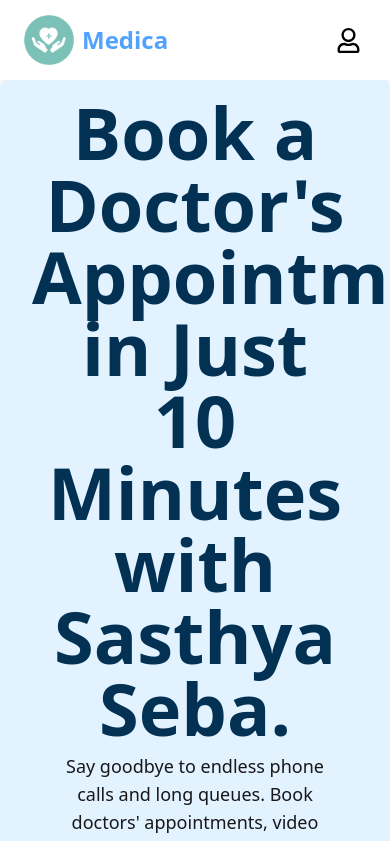
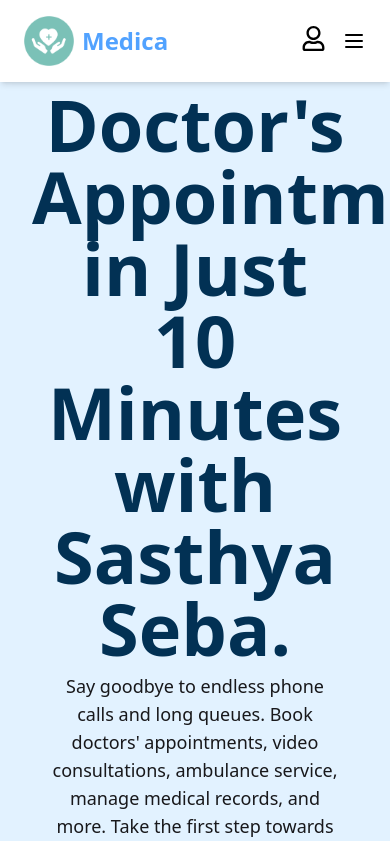
Before and after one commit to rifatjayed/Doctor-Appoinment, a React (Vite) app: page / in a window 390 px wide. Shown: the top 841 px of the page. Built offline with nearby package versions, Linux system fonts and the light colour scheme.

Commit message:
menubar responsive done

```diff
--- a/src/components/Navbar.jsx
+++ b/src/components/Navbar.jsx
@@ -1,24 +1,99 @@
+// import React, { useState } from "react";
+// import { Link } from "react-router";
+// import { FaRegUser } from "react-icons/fa";
+
+// import heroIcon from "../assets/img/Medinova.png";
+// const Navbar = () => {
+//   const [isOpen, setIsOpen] = useState(false);
+
+//   return (
+//     <div className="">
+//       <nav className=" text-black py-4 px-6 flex justify-between items-center shadow-lg h-[80px]">
+//         {/* Left Side - Logo/Icon */}
+//         <div className="flex items-center space-x-2">
+//           <span className="text-2xl font-bold flex items-center text-blue-400">
+//             <img src={heroIcon} alt="" className="w-[50px]" />
+//             <p className="ml-2">Medica</p>
+//           </span>
+//         </div>
+
+//         {/* Center - Menu Links */}
+//         <div className="hidden md:flex space-x-6 font-poppins uppercase font-medium text-base">
+//           <Link to="/" className="hover:text-blue-400 transition">
+//             Home
+//           </Link>
+//           <Link to="/about" className="hover:text-blue-400 transition">
+//             About
+//           </Link>
+//           <Link to="/finddoctor" className="hover:text-blue-400 transition">
+//             Find Doctor
+//           </Link>
+//           <Link to="/findambulance" className="hover:text-blue-400 transition">
+//             Find Ambulance
+//           </Link>
+//           <Link to="/contact" className="hover:text-blue-400 transition">
+//             Contact
+//           </Link>
+//         </div>
+
+//         {/* Right Side - User Button */}
+//         <button
+//           onClick={() => setIsOpen(!isOpen)}
+//           className="flex items-center w-[30px] py-2 rounded-lg transition "
+//         >
+//           {/* <User className="w-5 h-5 mr-2" /> */}
+//           <FaRegUser className="text-[25px]" />
+
+//           {/* Dropdown Menu */}
+//           {isOpen && (
+//             // <div className="absolute right-0 w-48 bg-white shadow-lg rounded-lg p-2">
+//             <div className="absolute right-0 w-48 bg-white shadow-lg rounded-lg p-2">
+//               <ul className="text-black flex flex-col">
+//                 <Link className="px-3 py-2 hover:bg-gray-200 rounded-lg cursor-pointer">
+//                   Profile
+//                 </Link>
+//                 <Link className="px-3 py-2 hover:bg-gray-200 rounded-lg cursor-pointer">
+//                   Dashboard
+//                 </Link>
+//                 <Link
+//                   to="/login"
+//                   className="px-3 py-2 hover:bg-gray-200 rounded-lg cursor-pointer"
+//                 >
+//                   Login
+//                 </Link>
+//               </ul>
+//             </div>
+//           )}
+//         </button>
+//       </nav>
+//     </div>
+//   );
+// };
+
+// export default Navbar;
+
 import React, { useState } from "react";
-import { Link } from "react-router";
+import { Link } from "react-router"; //
 import { FaRegUser } from "react-icons/fa";
+import { HiOutlineMenu, HiX } from "react-icons/hi"; //
 
 import heroIcon from "../assets/img/Medinova.png";
+
 const Navbar = () => {
   const [isOpen, setIsOpen] = useState(false);
+  const [menuOpen, setMenuOpen] = useState(false); // ✅
 
   return (
-    <div className="">
-      <nav className=" text-black py-4 px-6 flex justify-between items-center shadow-lg h-[80px]">
-        {/* Left Side - Logo/Icon */}
-        <div className="flex items-center space-x-2">
-          <span className="text-2xl font-bold flex items-center text-blue-400">
-            <img src={heroIcon} alt="" className="w-[50px]" />
-            <p className="ml-2">Medica</p>
-          </span>
-        </div>
+    <nav className="bg-white text-black py-4 px-6 shadow-md fixed w-full top-0 z-50">
+      <div className="container mx-auto flex justify-between items-center">
+        {/* Left Side - Logo */}
+        <Link to="/" className="flex items-center space-x-2">
+          <img src={heroIcon} alt="Medica" className="w-[50px]" />
+          <p className="text-2xl font-bold text-blue-400">Medica</p>
+        </Link>
 
         {/* Center - Menu Links */}
-        <div className="hidden md:flex space-x-6 font-poppins uppercase font-medium text-base">
+        <div className="hidden md:flex space-x-6 uppercase font-medium text-base">
           <Link to="/" className="hover:text-blue-400 transition">
             Home
           </Link>
@@ -36,18 +111,15 @@
           </Link>
         </div>
 
-        {/* Right Side - User Button */}
-        <button
-          onClick={() => setIsOpen(!isOpen)}
-          className="flex items-center w-[30px] py-2 rounded-lg transition "
-        >
-          {/* <User className="w-5 h-5 mr-2" /> */}
-          <FaRegUser className="text-[25px]" />
-
-          {/* Dropdown Menu */}
+        {/* Right Side - User Button & Mobile Menu */}
+        <div className="flex items-center space-x-4">
+          {/* User Icon with Dropdown */}
+          <div className="relative">
+            <button onClick={() => setIsOpen(!isOpen)} className="text-[25px]">
+              <FaRegUser />
+            </button>
             {isOpen && (
-            // <div className="absolute right-0 w-48 bg-white shadow-lg rounded-lg p-2">
-            <div className="absolute right-0 w-48 bg-white shadow-lg rounded-lg p-2">
+              <div className="absolute right-0 mt-2 w-48 bg-white shadow-lg rounded-lg p-2">
                 <ul className="text-black flex flex-col">
                   <Link className="px-3 py-2 hover:bg-gray-200 rounded-lg cursor-pointer">
                     Profile
@@ -64,9 +136,61 @@
                 </ul>
               </div>
             )}
+          </div>
+
+          {/* Mobile Menu Toggle Button */}
+          <button
+            onClick={() => setMenuOpen(!menuOpen)}
+            className="md:hidden text-2xl"
+          >
+            {menuOpen ? <HiX /> : <HiOutlineMenu />}
           </button>
+        </div>
+      </div>
+
+      {/* Mobile Menu */}
+      {menuOpen && (
+        <div className="md:hidden absolute top-[80px] left-0 w-full bg-white shadow-md py-4">
+          <ul className="flex flex-col space-y-3 text-center uppercase font-medium">
+            <Link
+              to="/"
+              onClick={() => setMenuOpen(false)}
+              className="hover:text-blue-400 transition"
+            >
+              Home
+            </Link>
+            <Link
+              to="/about"
+              onClick={() => setMenuOpen(false)}
+              className="hover:text-blue-400 transition"
+            >
+              About
+            </Link>
+            <Link
+              to="/finddoctor"
+              onClick={() => setMenuOpen(false)}
+              className="hover:text-blue-400 transition"
+            >
+              Find Doctor
+            </Link>
+            <Link
+              to="/findambulance"
+              onClick={() => setMenuOpen(false)}
+              className="hover:text-blue-400 transition"
+            >
+              Find Ambulance
+            </Link>
+            <Link
+              to="/contact"
+              onClick={() => setMenuOpen(false)}
+              className="hover:text-blue-400 transition"
+            >
+              Contact
+            </Link>
+          </ul>
+        </div>
+      )}
     </nav>
-    </div>
   );
 };
 
```
Lines whose indentation alone changed are shown as unchanged.
